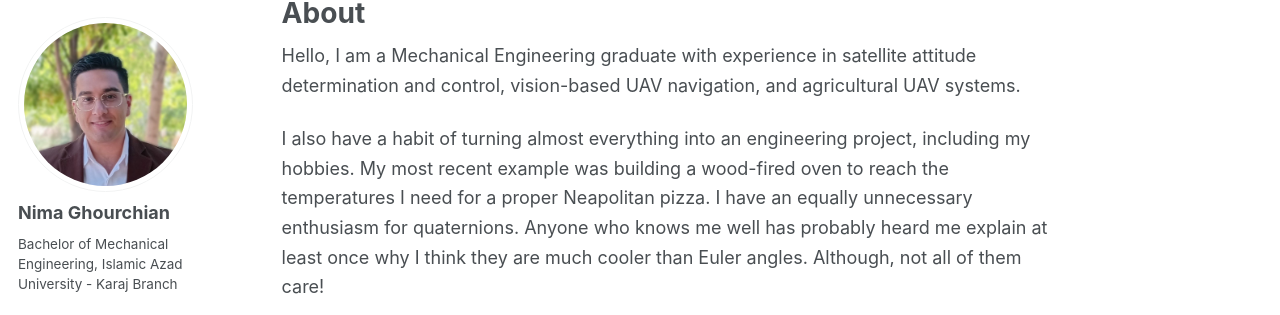
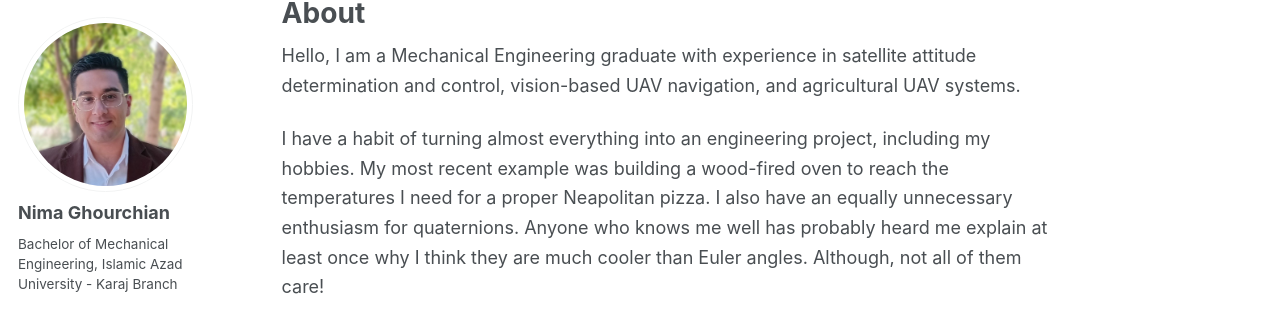
Before and after one commit to nimaghourchian/nimaghourchian.github.io, a Jekyll site: the page built from _pages/about.md, in a window 1280 px wide and 1315 px high. Shown: the part 102-417 px from the top of the window. Built offline with Jekyll 4.4.1, drawn with Linux system fonts in a browser that asks for light colours; a style sheet for code colours, icons or effects is not loaded.

```diff
--- a/_pages/about.md
+++ b/_pages/about.md
@@ -272,7 +272,7 @@ redirect_from:
 </p>
 
 <p class="about-intro">
-  I also have a habit of turning almost everything into an engineering project, including my hobbies. My most recent example was building a wood-fired oven to reach the temperatures I need for a proper Neapolitan pizza. I have an equally unnecessary enthusiasm for quaternions. Anyone who knows me well has probably heard me explain at least once why I think they are much cooler than Euler angles. Although, not all of them care!
+  I have a habit of turning almost everything into an engineering project, including my hobbies. My most recent example was building a wood-fired oven to reach the temperatures I need for a proper Neapolitan pizza. I also have an equally unnecessary enthusiasm for quaternions. Anyone who knows me well has probably heard me explain at least once why I think they are much cooler than Euler angles. Although, not all of them care!
 </p>
 
 ## Selected Projects
```
